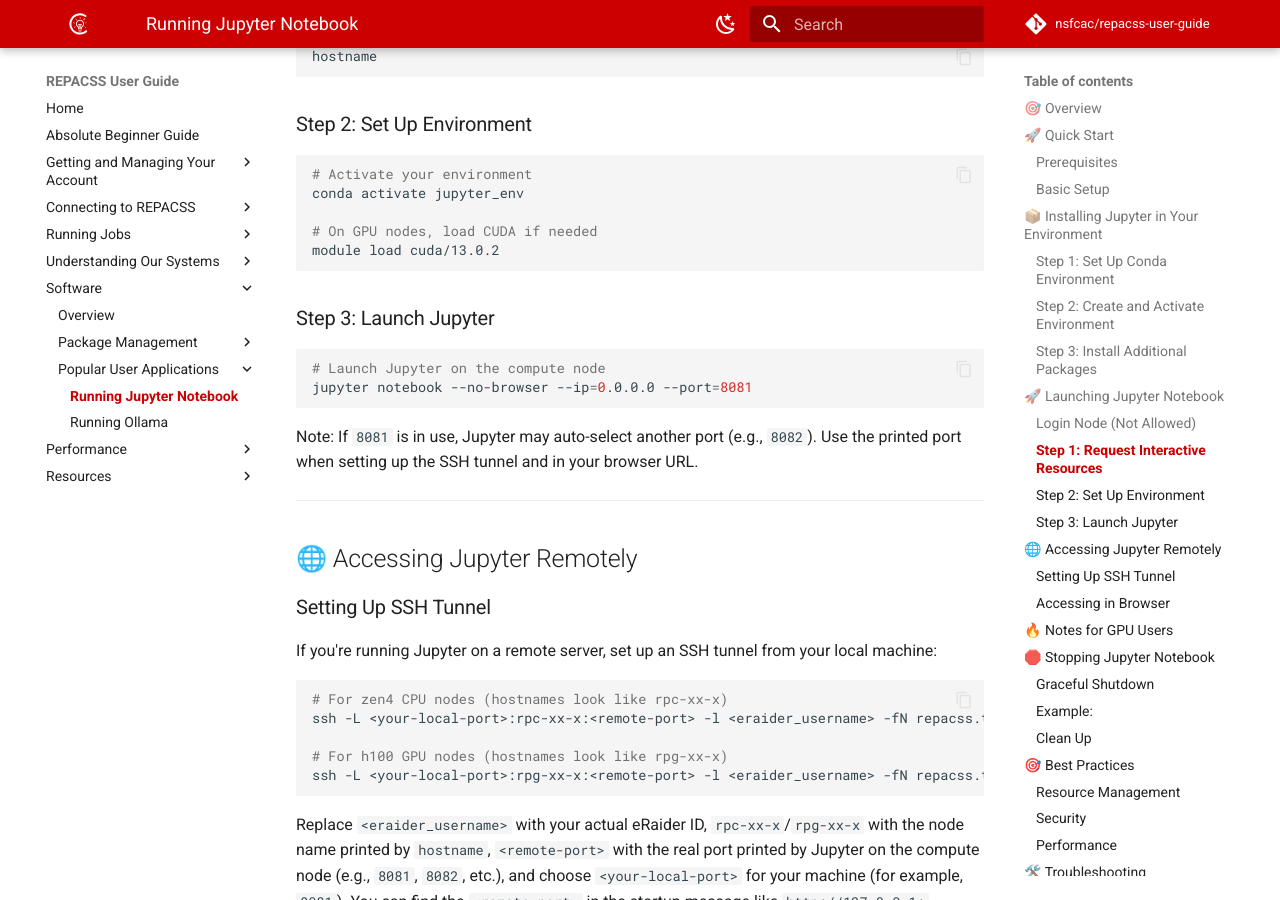
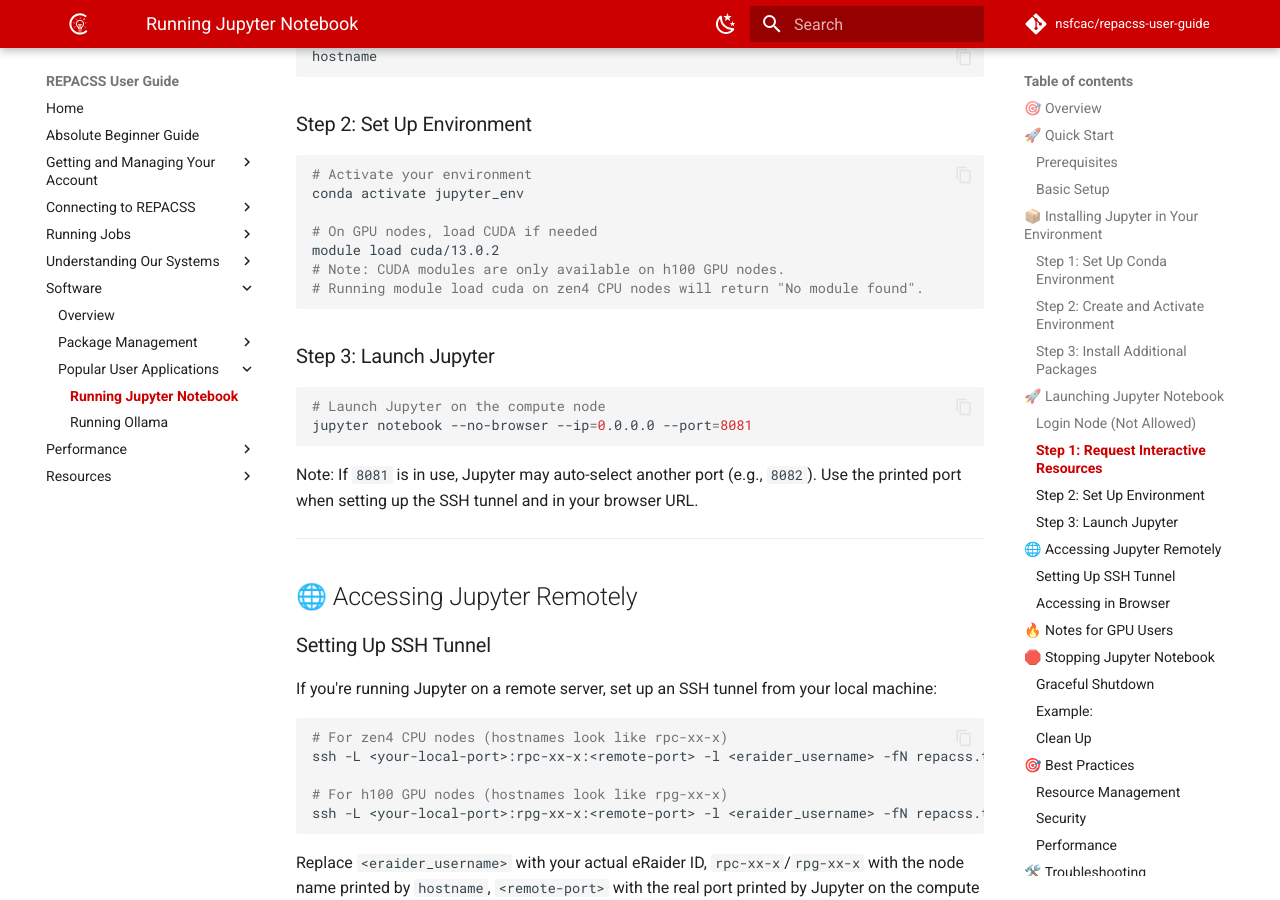
Before and after one commit to nsfcac/repacss-user-guide, an MkDocs documentation site: the page built from docs/software/jupyter-notebook.md, in a window 1280 px wide and 900 px high, scrolled down 2492 px. Built offline with MkDocs 1.6.1 and Material for MkDocs 9.7.7, drawn with Linux system fonts in a browser that asks for light colours; comment, search, counter and statistics services are not loaded.

Commit message:
added note that CUDA modules are only available on h100 partition

````diff
--- a/docs/software/jupyter-notebook.md
+++ b/docs/software/jupyter-notebook.md
@@ -115,6 +115,8 @@ conda activate jupyter_env
 
 # On GPU nodes, load CUDA if needed
 module load cuda/13.0.2
+# Note: CUDA modules are only available on h100 GPU nodes.
+# Running module load cuda on zen4 CPU nodes will return "No module found".
 ```
 
 ### Step 3: Launch Jupyter
````
